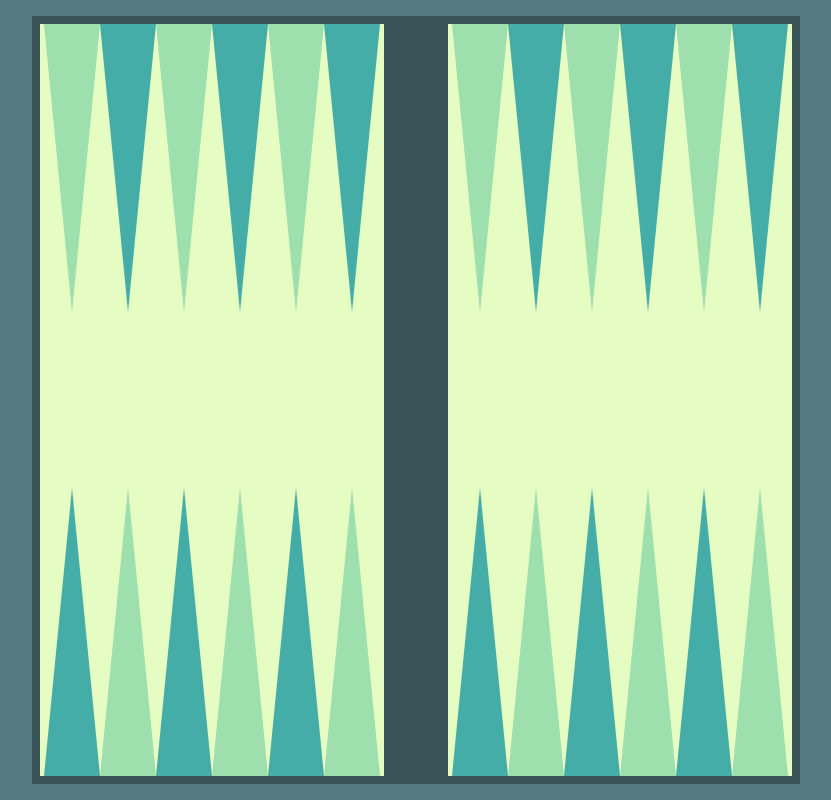
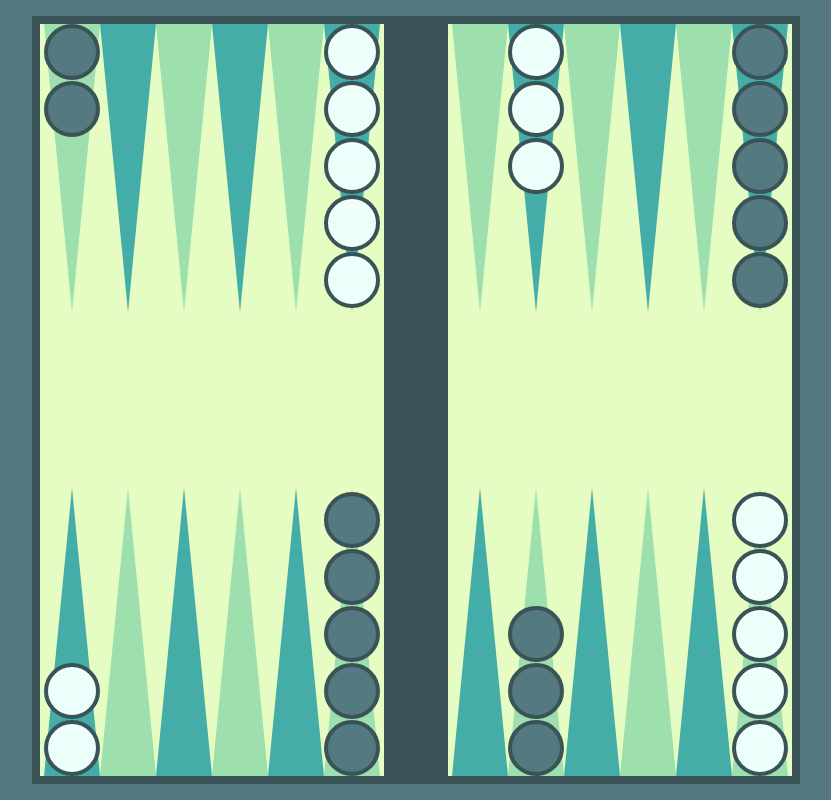
Before and after one commit to hulparuadrian/hulparuadrian.github.io, a plain HTML site: page backgammon/index.html in a window 1280 px wide. Shown: the whole page, without its empty margins (224-1055 px from the left). Drawn offline with Linux system fonts and the light colour scheme.

Commit message:
Bkgmn v0.2
Added board items.

```diff
--- a/backgammon/sass/_mixins.scss
+++ b/backgammon/sass/_mixins.scss
@@ -11,3 +11,15 @@
 	border-left-color: transparent;
 	border-right-color: transparent;
 }
+
+@mixin boardItem($color) {
+	@include display-flex;
+	content: "";
+	min-width: 7vmin;
+	min-height: 7vmin;
+	border: .5vmin $board-border solid;
+	@include border-radius(3.5vmin);
+	background-color: $color;
+	z-index:999;
+	margin: .05vmin auto;
+}
--- a/backgammon/sass/screen.scss
+++ b/backgammon/sass/screen.scss
@@ -37,26 +37,38 @@ html {
 		@include flex-flow(row nowrap);
 		padding: 0 .5vmin;
 		.cl {
+			position: relative;
 			width: (100% / 6);
 			height: 100%;
 			@include display-flex;
-			@include align-items(stretch);
+			@include align-items(flex-start);
+			@include justify-content(flex-start);
+			@include flex-flow(column wrap);
 			&::after {
 				content: "";
+				position: absolute;
+				top: 0;
+				left: 0;
 				width: 0;
 				height: 0;
 				border-left: 3.5vmin solid transparent;
 				border-right: 3.5vmin solid transparent;
 				border-top: 36vmin solid;
 				background: transparent;
-				@include display-flex;
-				@include align-self(flex-start);
+				/* @include display-flex;
+				@include align-self(flex-start); */
 			}
 			&:nth-child(odd)::after {
 				@include stripesColor($board-light-stripe);
 			}
 			&:nth-child(even)::after {
 				@include stripesColor($board-dark-stripe);
+			}
+			.white {
+				@include boardItem($whites);
+			}
+			.black {
+				@include boardItem($blacks);
 			}
 		}
 		&-1 {
@@ -71,8 +83,12 @@ html {
 			bottom: 0;
 			right: 0;
 			@include flex-flow(row-reverse nowrap);
+			.cl {
+				@include justify-content(flex-end);
+			}
 			.cl::after {
-				@include align-self(flex-end);
+				top: auto;
+				bottom: 0;
 				border-top: 0px;
 				border-bottom: 36vmin solid;
 			}
@@ -81,8 +97,12 @@ html {
 			bottom: 0;
 			left: 0;
 			@include flex-flow(row-reverse nowrap);
+			.cl {
+				@include justify-content(flex-end);
+			}
 			.cl::after {
-				@include align-self(flex-end);
+				top: auto;
+				bottom: 0;
 				border-top: 0px;
 				border-bottom: 36vmin solid;
 			}
```
Also changed, not shown: backgammon/css/screen.css.
